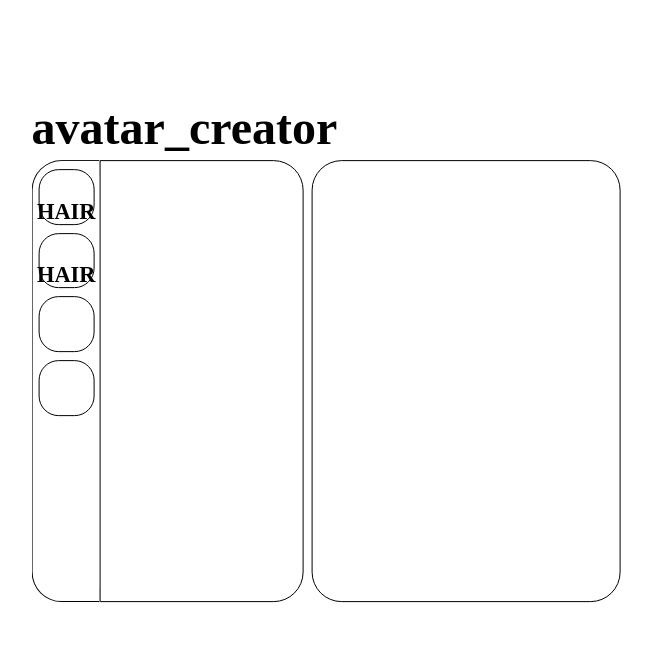
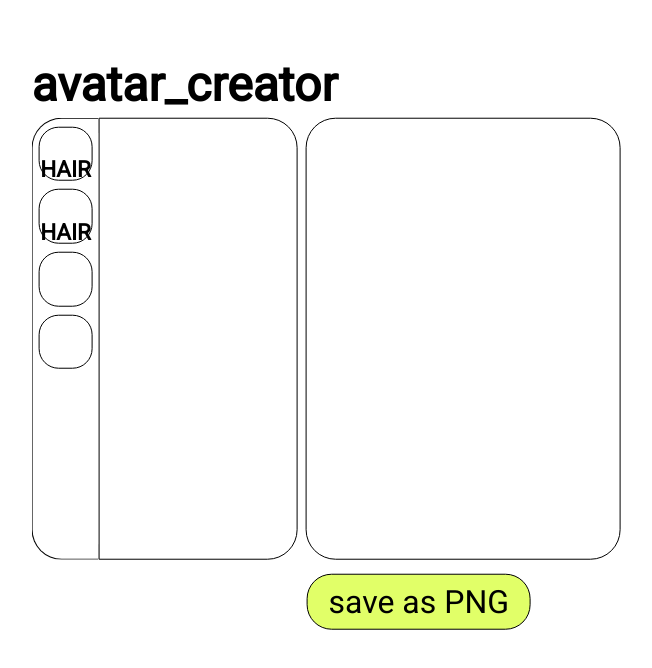
Before and after one commit to vitor-w/avatar_creator, a plain HTML site: page main_page.html in a window 1280 px wide. Shown: the whole page, without its empty margins (314-966 px from the left). Drawn offline with Linux system fonts and the light colour scheme.

Commit message:
Added specific font and save button

```diff
--- a/main_page.html
+++ b/main_page.html
@@ -1,28 +1,29 @@
 <!DOCTYPE html>
 <html lang="en">
+
 <head>
-    <meta charset="UTF-8">
-    <meta name="viewport" content="width=device-width, initial-scale=1.0">
+    <meta charset="UTF-8" />
+    <meta name="viewport" content="width=device-width, initial-scale=1.0" />
     <title>avatar_creator</title>
 
+    <link rel="preconnect" href="https://fonts.gstatic.com">
+    <link rel="stylesheet" href="https://fonts.googleapis.com/css2?family=Roboto&display=swap" />
+
     <link rel="stylesheet" href="./public/css/main.css" />
+</head>
 
-</head>
 <body>
-
     <div class="second_body">
 
         <h1 id="heading">avatar_creator</h1>
 
-        <div class="main_frame" >
+        <div class="main_frame">
 
-            <div class="characteristics_selector" >
+            <div class="characteristics_selector"></div>
 
-            </div>
+            <div class="characteristics">
 
-            <div class="characteristics" >
-
-                <div class="cha_categories" >
+                <div class="cha_categories">
 
                     <div class="category">
                         <h1 class="category_name">HAIR</h1>
@@ -32,26 +33,25 @@
                         <h1 class="category_name">HAIR</h1>
                     </div>
 
-                    <div class="category">
+                    <div class="category"></div>
 
-                    </div>
-
-                    <div class="category">
-
-                    </div>
-
+                    <div class="category"></div>
                 </div>
 
-                <div class="category_options">
+                <div class="category_options"></div>
 
-                </div>
             </div>
 
-            <div class="avatar_view" >
+            <div class="avatar_view"></div>
 
-            </div>
+        </div>
+
+        <div id="save_button">
+
+            save as PNG
 
         </div>
     </div>
 </body>
+
 </html>
--- a/public/css/main.css
+++ b/public/css/main.css
@@ -9,12 +9,12 @@
 
 #heading {
     font-size: 3rem;
+    font-family: 'Roboto', sans-serif;
 
     margin: 0  0 0.3rem 0;
 }
 
 .main_frame {
-    width: 100%;
     height: 55vh;
 
     display: flex;
@@ -29,7 +29,7 @@
 }
 
 .characteristics {
-    width: 47%;
+    width: 46%;
     height: 100%;
 
     margin-right: 0.5rem;
@@ -76,6 +76,7 @@
 
 .category_name {
     font-size: 1.4rem;
+    font-family: 'Roboto', sans-serif;
 
     position: absolute;
     top: 50%;
@@ -92,7 +93,7 @@
 }
 
 .avatar_view {
-    width: 53%;
+    width: 54%;
     height: 100%;
 
     border: 1px solid black;
@@ -100,3 +101,22 @@
 
     display: inline;
 }
+
+#save_button {
+    font-size: 2rem;
+    font-family: 'Roboto', sans-serif;
+
+    margin: 1rem 7vw 0 0;
+    padding: 0.5rem 1.3rem;
+
+    display: inline;
+
+    float: right;
+
+    text-align: center;
+
+    background-color: #E1FF68;
+
+    border: 1px solid black;
+    border-radius: 25px;
+}
```
